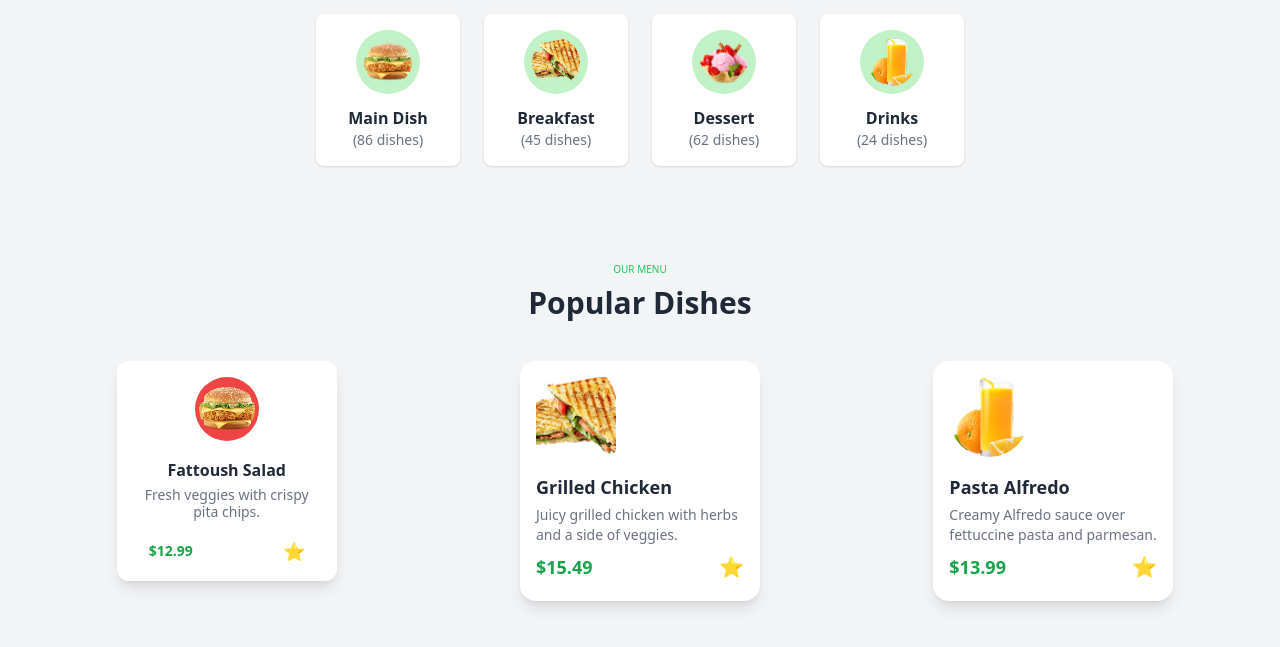
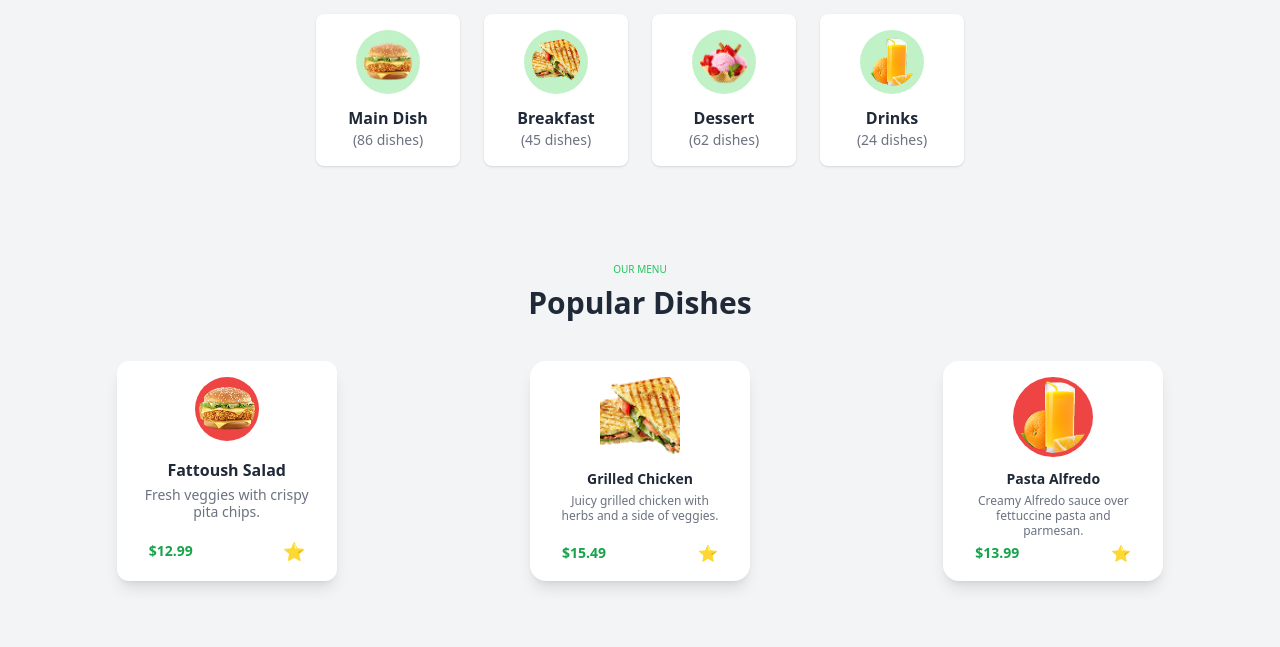
Before and after one commit to vincenttwizere/Foodie, a plain HTML site: page index.html in a window 1280 px wide. Shown: the part 713-1360 px from the top of the page. Drawn offline with nearby package versions, Linux system fonts and the light colour scheme.

Commit message:
modifying cards

```diff
--- a/index.html
+++ b/index.html
@@ -185,18 +185,33 @@
 
 
     <!-- Card 2 -->
-    <div class="bg-white shadow-lg rounded-2xl p-4 w-60 h-60 max-w-sm">
-      <img src="./Assets/pngwing 6.png" alt="Grilled Chicken" class="rounded-lg mb-4 w-20 h-20 object-cover">
+    <!-- <div class="bg-white shadow-lg rounded-2xl p-4 w-[220px] h-[220px] max-w-sm  justify-center items-center">
+      <img src="./Assets/pngwing 6.png" alt="Grilled Chicken" class="rounded-lg mb-4 w-20 h-20 object-cover justify-center item-center ">
       <h3 class="text-lg font-semibold text-gray-800">Grilled Chicken</h3>
       <p class="text-sm text-gray-500 mt-1">Juicy grilled chicken with herbs and a side of veggies.</p>
       <div class="mt-2 flex justify-between items-center">
         <span class="text-lg font-bold text-green-600">$15.49</span>
         <span class="text-yellow-400 text-xl">⭐</span>
       </div>
-    </div>
+    </div> -->
+    <div class="bg-white shadow-lg rounded-2xl p-4 w-[220px] h-[220px] max-w-sm flex flex-col items-center text-center">
+  <img src="./Assets/pngwing 6.png" alt="Grilled Chicken" class="rounded-lg mb-3 w-20 h-20 object-cover" />
+
+  <h3 class="text-sm font-semibold text-gray-800">Grilled Chicken</h3>
+
+  <p class="text-xs text-gray-500 mt-1 px-2 leading-tight">
+    Juicy grilled chicken with herbs and a side of veggies.
+  </p>
+
+  <div class="mt-auto w-full flex justify-between items-center px-4">
+    <span class="text-sm font-bold text-green-600">$15.49</span>
+    <span class="text-yellow-400 text-base">⭐</span>
+  </div>
+</div>
+
 
     <!-- Card 3 -->
-    <div class="bg-white shadow-lg rounded-2xl p-4 w-60 h-60 max-w-sm">
+    <!-- <div class="bg-white shadow-lg rounded-2xl p-4 w-[220px] h-[220px] max-w-sm">
       <img src="./Assets/pngwing 7.png" alt="Pasta Alfredo" class="rounded-full bg-red mb-4 w-20 h-20 object-cover">
       <h3 class="text-lg font-semibold text-gray-800">Pasta Alfredo</h3>
       <p class="text-sm text-gray-500 mt-1">Creamy Alfredo sauce over fettuccine pasta and parmesan.</p>
@@ -205,7 +220,23 @@
         <span class="text-yellow-400 text-xl">⭐</span>
       </div>
     </div>
+  </div> -->
+  <div class="bg-white shadow-lg rounded-2xl p-4 w-[220px] h-[220px] max-w-sm flex flex-col items-center text-center">
+  <img src="./Assets/pngwing 7.png" alt="Pasta Alfredo"
+       class="rounded-full bg-red-500 mb-3 w-20 h-20 object-cover p-1" />
+
+  <h3 class="text-sm font-semibold text-gray-800">Pasta Alfredo</h3>
+
+  <p class="text-xs text-gray-500 mt-1 px-2 leading-tight">
+    Creamy Alfredo sauce over fettuccine pasta and parmesan.
+  </p>
+
+  <div class="mt-auto w-full flex justify-between items-center px-4">
+    <span class="text-sm font-bold text-green-600">$13.99</span>
+    <span class="text-yellow-400 text-base">⭐</span>
   </div>
+</div>
+
 </section>
 
 
```
